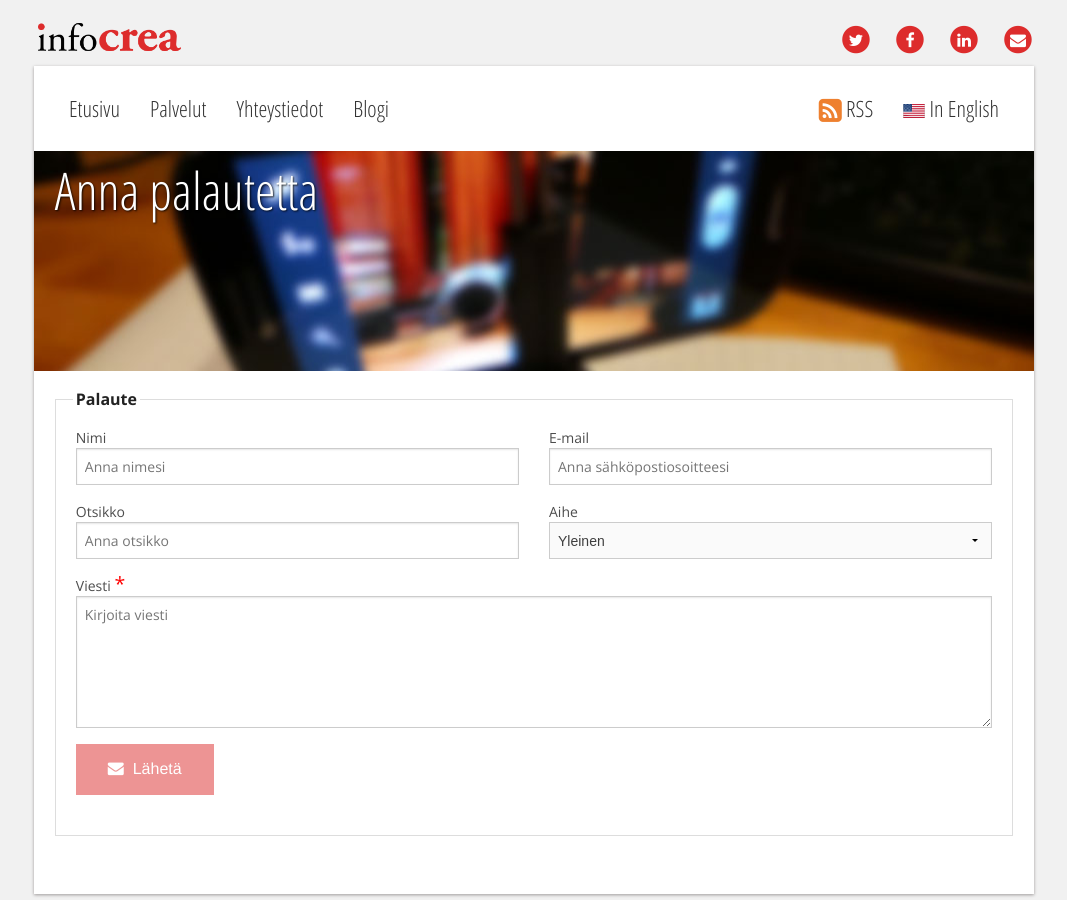
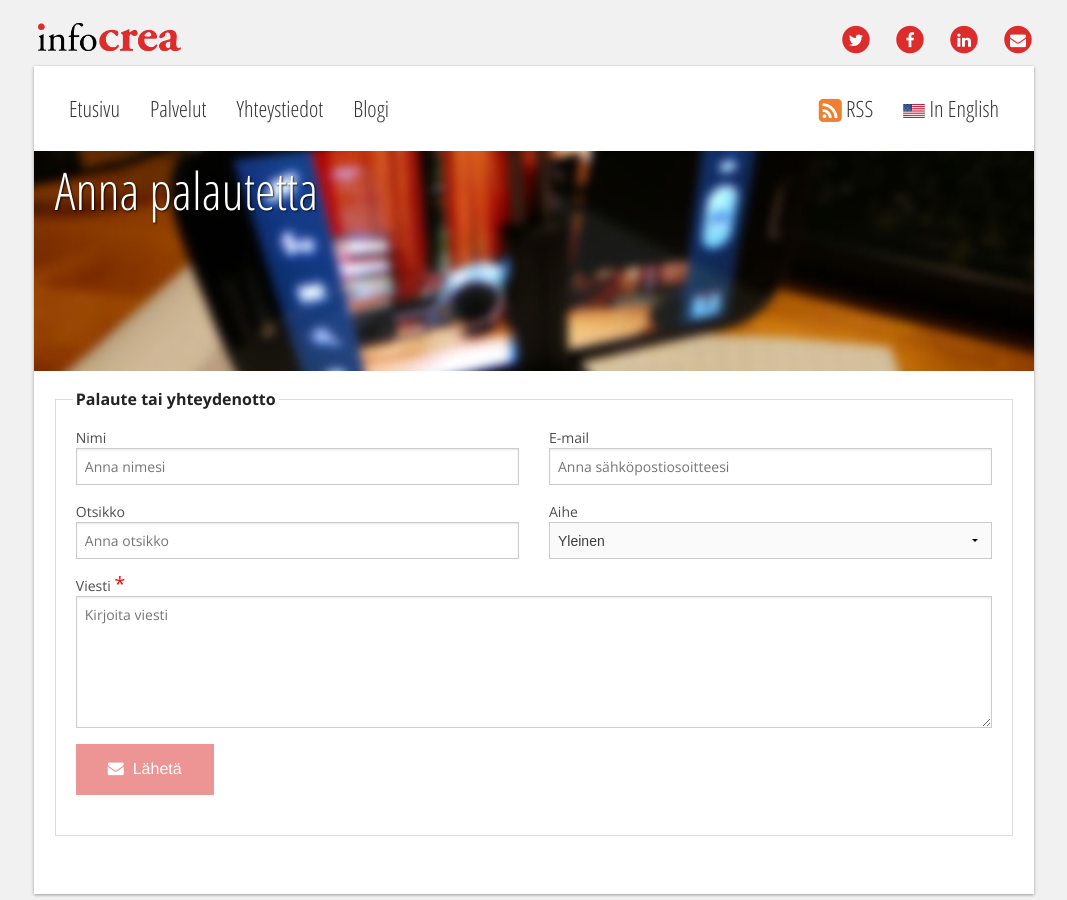
Before and after one commit to Pyppe/infocrea.fi, a Jekyll site: the page built from palaute.html, in a window 1280 px wide. Shown: the whole page, without its empty margins (106-1173 px from the left). Built offline with Jekyll 4.4.1, drawn with Linux system fonts in a browser that asks for light colours; nearby versions of some CDN libraries.

Commit message:
Palauteformin otsikon muokkausta

```diff
--- a/_includes/palauteForm.html
+++ b/_includes/palauteForm.html
@@ -1,6 +1,6 @@
   <form id="feedback" method="post" action="/api/feedback">
     <fieldset>
-      <legend>Palaute</legend>
+      <legend>Palaute tai yhteydenotto</legend>
       <div class="row">
         <div class="medium-6 columns">
           <label>Nimi <input type="text" name="name" placeholder="Anna nimesi"></label>
```
